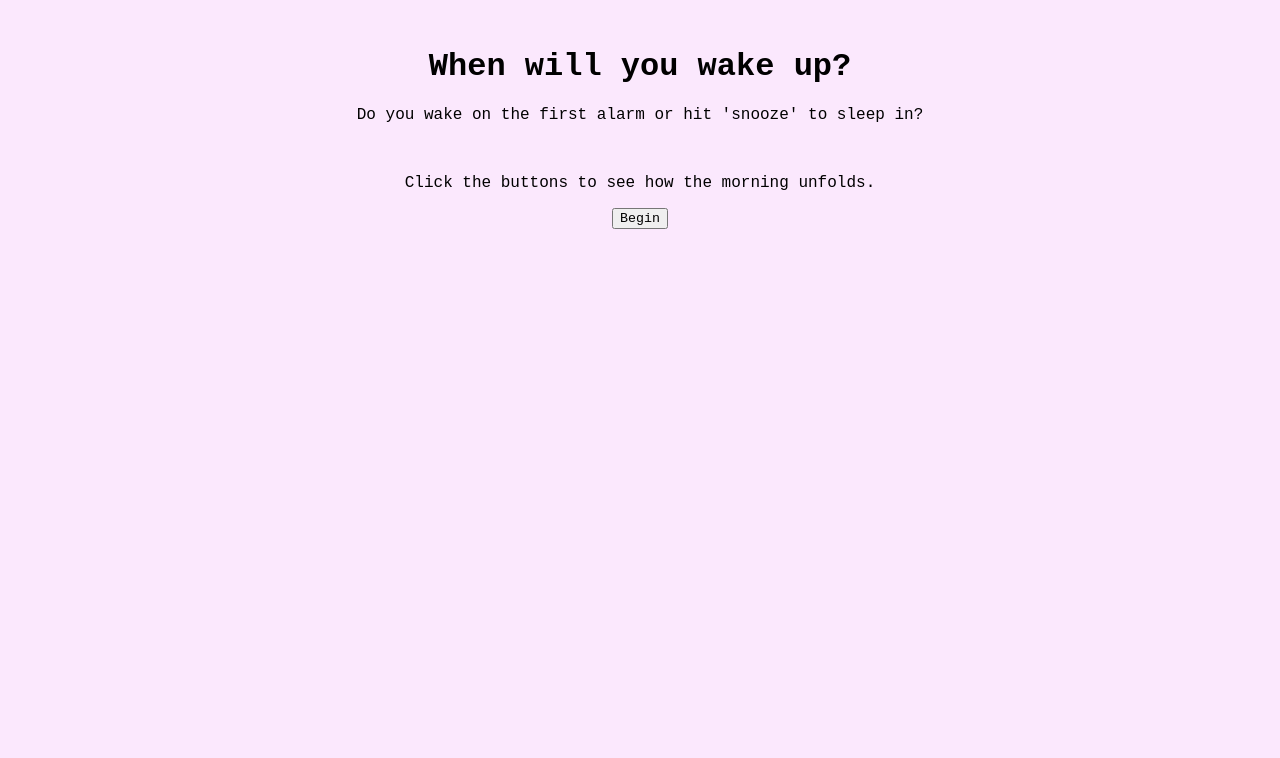
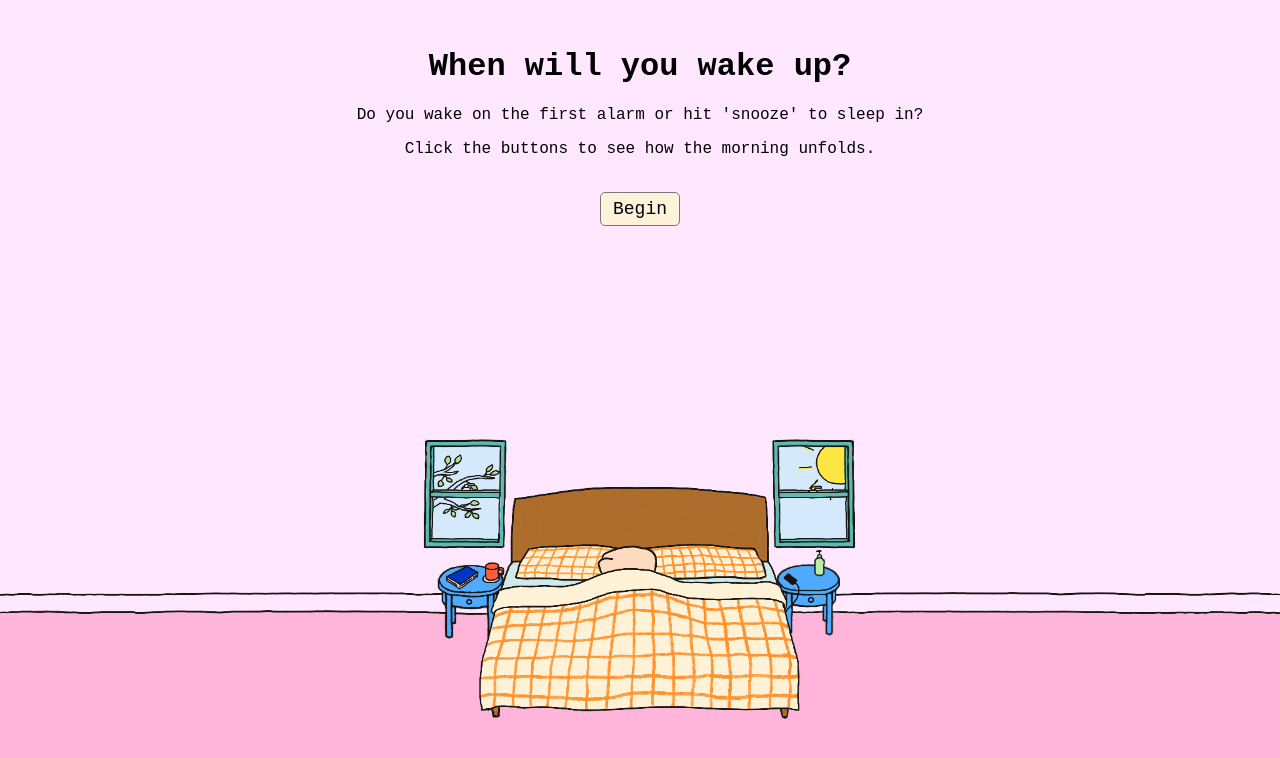
Before and after one commit to infojunkie01/choose-your-own-story, a React (Create React App) app: page / in a window 1280 px wide. Shown: the top 758 px of the page. Built offline with nearby package versions, Linux system fonts and the light colour scheme.

Commit message:
starts to fix background

```diff
--- a/src/App.js
+++ b/src/App.js
@@ -88,30 +88,26 @@ export default function App() {
 
   return (
     <div className="App">
-        <header className="">
-        </header>
+
+      <header className=""></header>
+
       <main>
         <h1>When will you wake up?</h1>
 
         <div id="intro">
+          <img id="intro-illustration" src="./images/intro.png"/>
           <p>Do you wake on the first alarm or hit 'snooze' to sleep in?</p>
-
+          <p>Click the buttons to see how the morning unfolds.</p>
           <br/>
-          <p>Click the buttons to see how the morning unfolds.</p>
-          <button id="start" onClick={() => {startStory(place.sound);}}>Begin</button>
+          <button id="start-button" onClick={() => {startStory(place.sound);}}>Begin</button>
 
         </div>
 
         <div id="story" hidden>
           <div id="text-container">
-
             {sentencesArray.map( (sentence, index) =>
-
               <p  data={sentence}>
-
                 {sentence.split(" ").map(word => {
-                // console.log(sentencesArray, "Array")
-                // console.log(sentence, "sentence")
                   if (word.startsWith('{')){
                     word = word.substring(1, word.length-1);
                     if (index == (sentencesArray.length-1) ){
@@ -132,7 +128,6 @@ export default function App() {
                         <> {word} </>
                       )
                     }
-
                   } else{
                     return(
                       <> {word} </>
@@ -140,28 +135,27 @@ export default function App() {
                   }
                 })}
               </p>
+            )}
+          <br/>
+          <button id="restart-button" onClick={restart} hidden>Restart</button>
+          </div>
 
-
-
-            )}
-          </div>
           <div id="illustration">
             <img src={place.image}/>
           </div>
+
           <audio
+
             ref={audioRef}
             src = {soundPlaying}
           />
-        <button id="restart-button" onClick={restart} hidden>Restart</button>
+
 
 
         </div>
 
-
       </main>
     </div>
-
-  )
-
+  ) //end of return
 
 }
--- a/src/data.js
+++ b/src/data.js
@@ -10,7 +10,7 @@ export const data = [
                 trigger: 'You',
                 text: 'You get up while the birds are still singing.',
                 image: './images/wake-on-time.gif',
-                sound:  './audio/concede.mp3',
+                sound:  './audio/bird.mp3',
             },
             {   layer: 1,
                 trigger: 'the',
--- a/src/index.css
+++ b/src/index.css
@@ -24,24 +24,66 @@ code {
     monospace;
 }
 
+
+
+#start-button{
+  font-size: large;
+  background-color: #fdf2da;
+  border: 1px solid #797979;
+  border-radius: 5px;
+  padding: 6px 12px;
+}
+
+
+#start-button:hover, #restart-button:hover{
+  background-color: #fdf2da;
+  border: 1px solid #f29c4b;
+}
+
+#restart-button{
+  background-color: #fdf2da;
+  border: 1px solid #797979;
+  border-radius: 5px;
+  padding: 5px 7px;
+  -webkit-animation: 2.5s ease 0s normal forwards 1 fadein;
+  animation: 2.5s ease 0s normal forwards 1 fadein;
+}
+
+@keyframes fadein{
+  0% { opacity:0; }
+  66% { opacity:0; }
+  100% { opacity:1; }
+}
+
+@-webkit-keyframes fadein{
+  0% { opacity:0; }
+  66% { opacity:0; }
+  100% { opacity:1; }
+}
+
+
+
 #text-container{
   height: 250px;
   z-index: 10;
   /* background-color: azure; */
 }
 
-#illustration{
+#illustration, #intro{
   margin: 0 auto;
+  width: 100%;
+  height: 100%;
 }
-#illustration img{
+
+#intro-illustration, #illustration img{
   margin: 0 auto;
-  position: fixed;
+  position: absolute;
   bottom: -130px;
-
+  width: 100%;
+  min-width: 800px;
+  left: 50%;
+  transform: translate(-50%, 0);
   z-index: -10;
-  width: 100%;
-  min-height: 20%;
-  right: 0;
 }
 /* Minimum aspect ratio */
 
```
Also changed, not shown: public/images/intro.png (added), 1 other file (tests, documents, lock files or other folders). Lines whose indentation alone changed are shown as unchanged.
